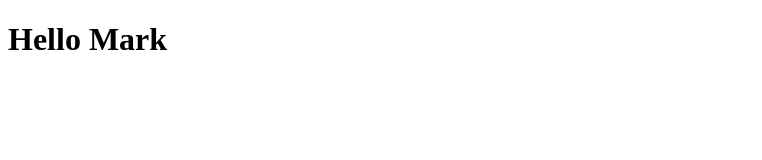
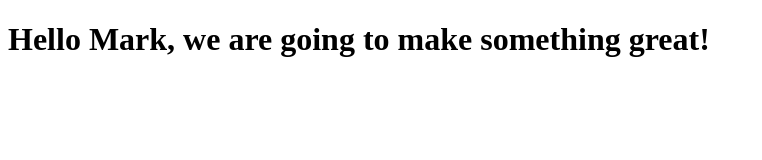
Before and after one commit to MarkNabil22/Websites, a plain HTML site: page site/index.html in a window 1280 px wide. Shown: the whole page, without its empty margins (0-762 px from the left). Drawn offline with Linux system fonts and the light colour scheme.

Commit message:
Small addition to out page content.

```diff
--- a/site/index.html
+++ b/site/index.html
@@ -6,6 +6,6 @@
 	<title>Hello World!</title>
 </head>
 <body>
-<h1>Hello Mark</h1>
+<h1>Hello Mark, we are going to make something great!</h1>
 </body>
 </html>
```
